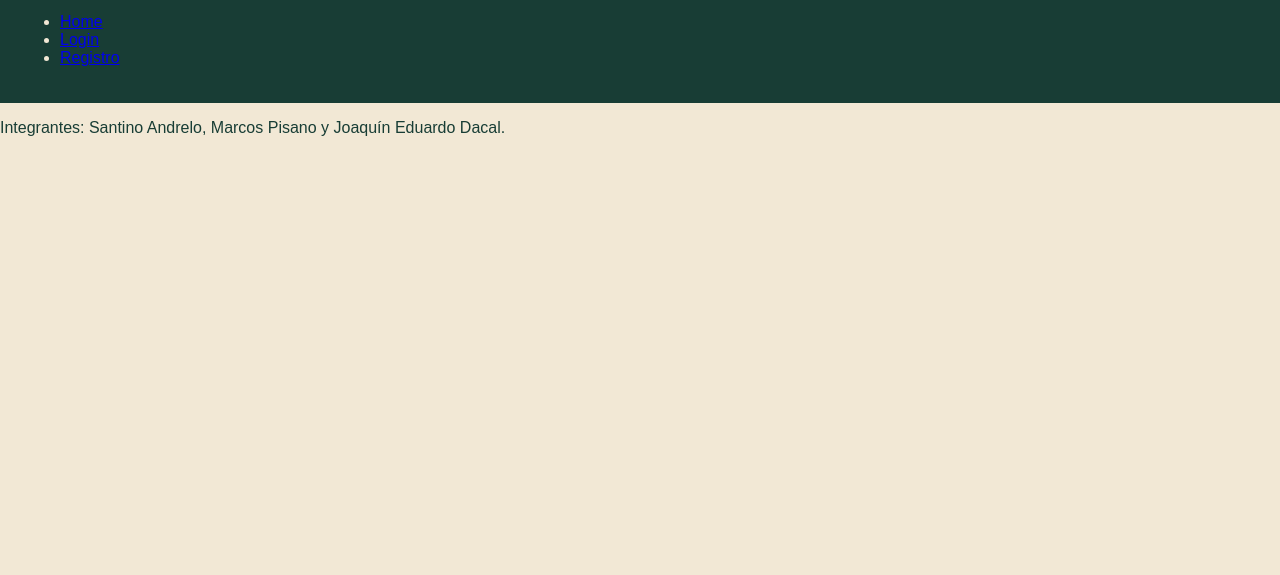
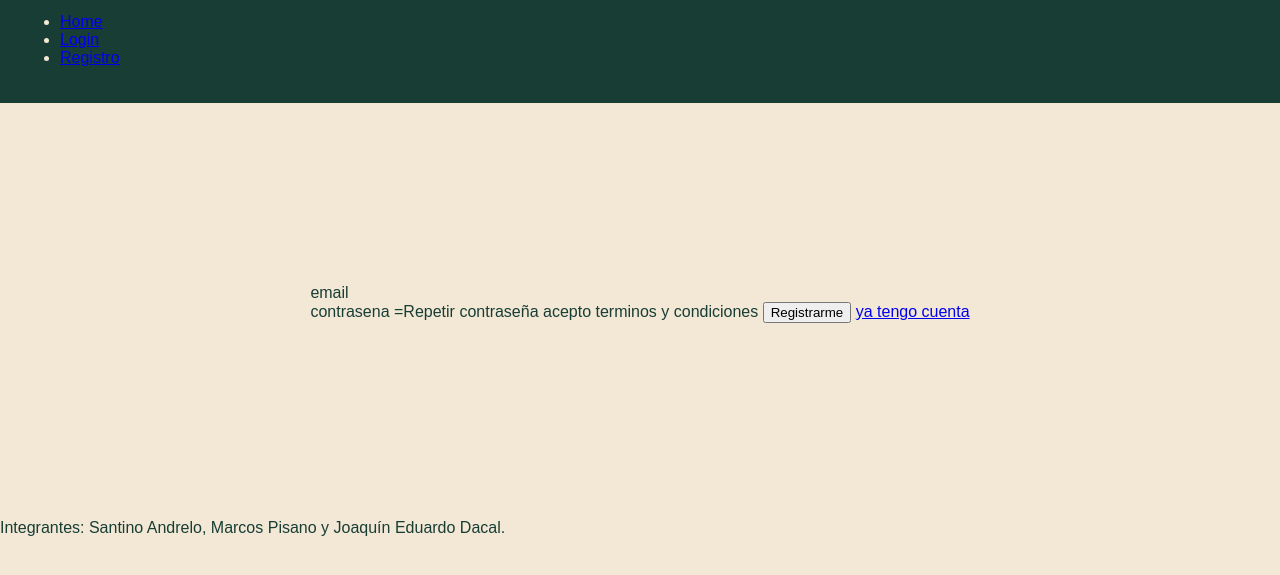
Before and after one commit to sandrelo47/andrelodacalpisano, a plain HTML site: page register.html in a window 1280 px wide. Shown: the part 121-696 px from the top of the page. Drawn offline with Linux system fonts and the light colour scheme.

Commit message:
termine el login y el register

```diff
--- a/css/styles.css
+++ b/css/styles.css
@@ -23,3 +23,17 @@ body {
     width: 220px;
     max-width: 100%;
 }
+main {
+    display: flex;
+    justify-content: center;
+    align-items: center;
+    height: 400px;
+}
+main form{
+    display: flex;
+    flex-direction: column;
+}
+.register-form {
+    display: flex;
+    flex-direction: column;
+}
--- a/register.html
+++ b/register.html
@@ -28,6 +28,21 @@
             </ul>
         </nav>
     </header>
+    <main>
+         <form class="register-form" action="./login.html" method="get">
+         <label for="email">email</label>
+         <imput type="email" id="email" name="email">
+         <label for="password">contrasena</label>
+         <imput type="password" id="password" name="password">
+            <label for="repeat password"> =Repetir contraseña</label>
+            <imput type="password" id="repeat password name="repeat password>
+            <label>
+                <imput type="checkbox" name="terminos">
+                    acepto terminos y condiciones
+            </label>
+         <button type="submit">Registrarme</button>
+         <a href="./login.html">ya tengo cuenta </a>
+    </main>
     <footer class="footer">
 
         <p>
```
Also changed, not shown: login.html (+1 -1 lines).
